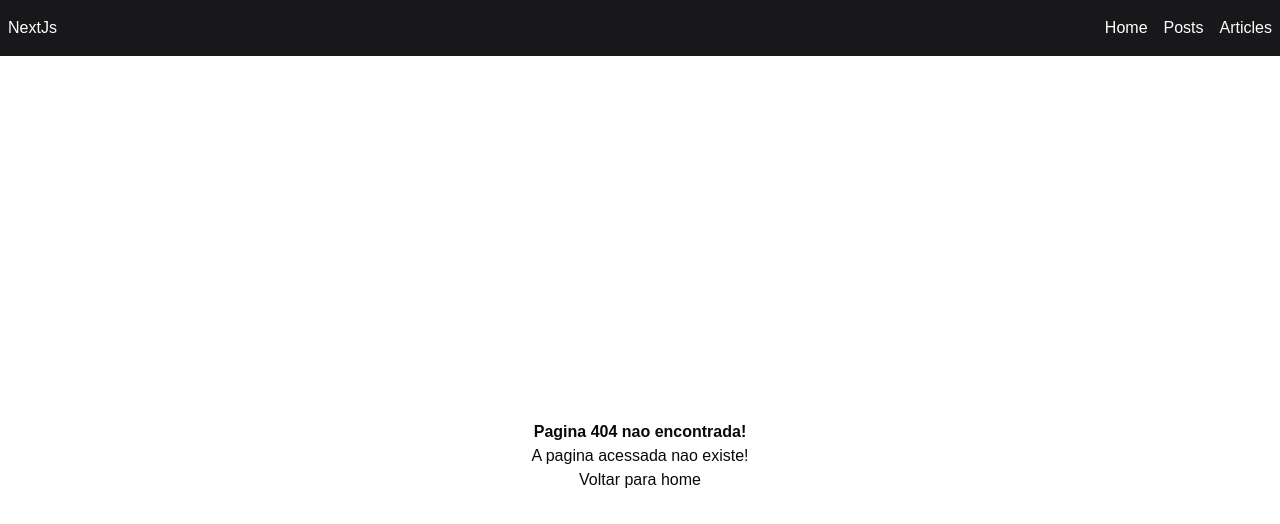
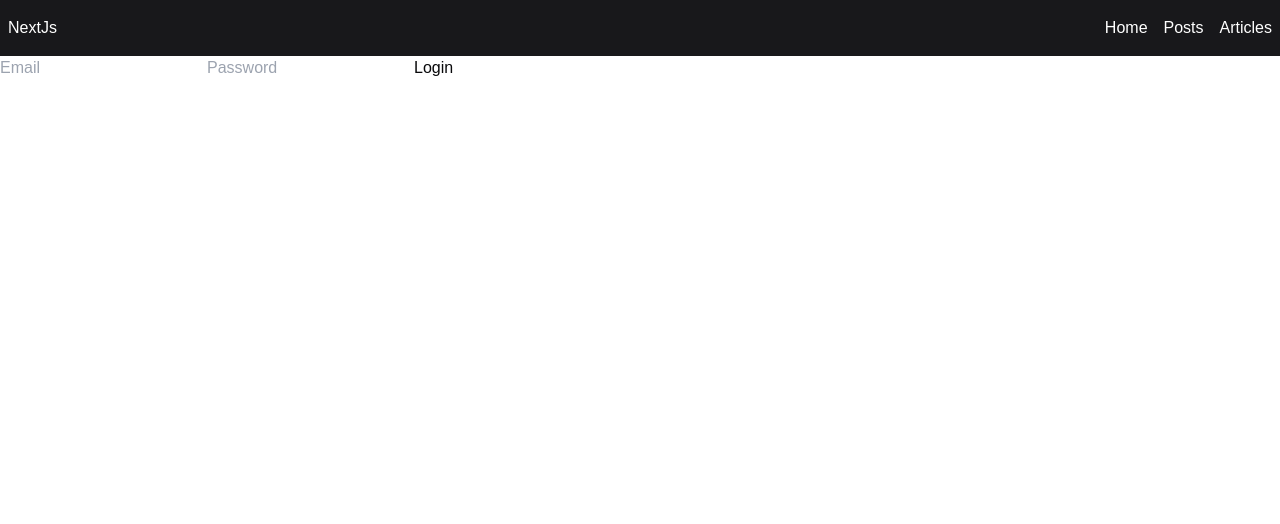
Before and after one commit to HulitosCode/nextjs_frontend, a Next.js app: page /login in a window 1280 px wide. Before the commit this address had no page. Shown: the top 524 px of the page. Built offline with nearby package versions, Linux system fonts and the light colour scheme.

Commit message:
fix: adicionando loginpage

```diff
--- /dev/null
+++ b/src/app/login/page.tsx
@@ -0,0 +1,55 @@
+import { useState } from "react"
+
+const LoginPage = () => {
+    const [email, setEmail] = useState('');
+    const [password, setPassword] = useState('');
+    const [error, setError] = useState('');
+
+    const handleLogin = async () => {
+        try {
+            const res = await fetch('https://nestjs-backend-v9c5.onrender.com/auth/login', {
+                method: 'POST',
+                headers: {
+                    'Content-Type': 'aplication/json',
+                },
+                body: JSON.stringify({email, password}),
+            });
+
+            if (!res.ok) {
+                throw new Error('E-mail ou senha invalida!')
+            }
+
+            const data = await res.json();
+            const token = data.accessToken;
+
+            // Armazenar o token em um cookies ou localStorege
+            localStorage.setItem('token', token);
+
+            //Renderizar para outra pagina apos o login bem-sucedido
+            window.location.href = '/posts';
+        } catch (error) {
+            setError(error.message);
+        }
+    };
+
+    return (
+        <div>
+          <input
+            type="email"
+            value={email}
+            onChange={(e) => setEmail(e.target.value)}
+            placeholder="Email"
+          />
+          <input
+            type="password"
+            value={password}
+            onChange={(e) => setPassword(e.target.value)}
+            placeholder="Password"
+          />
+          <button onClick={handleLogin}>Login</button>
+          {error && <p>{error}</p>}
+        </div>
+    );
+};
+
+export default LoginPage;
```
